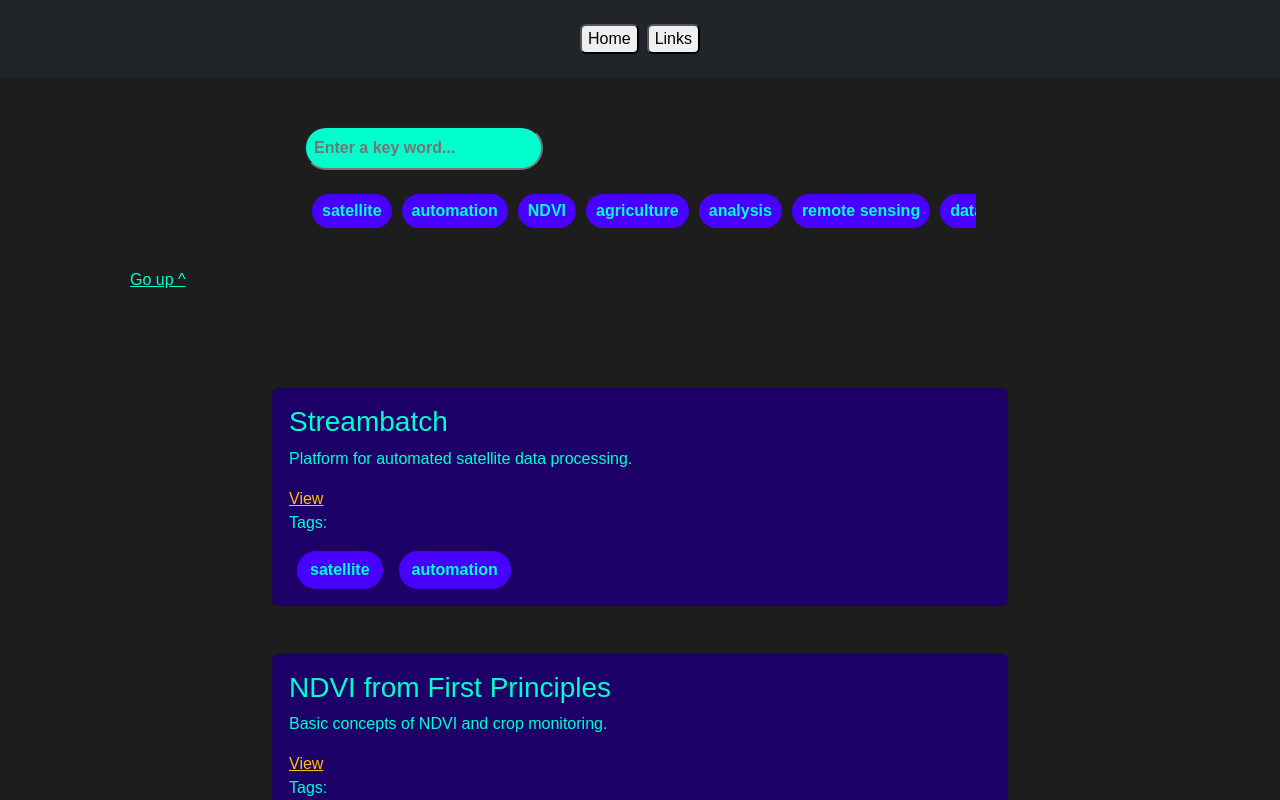
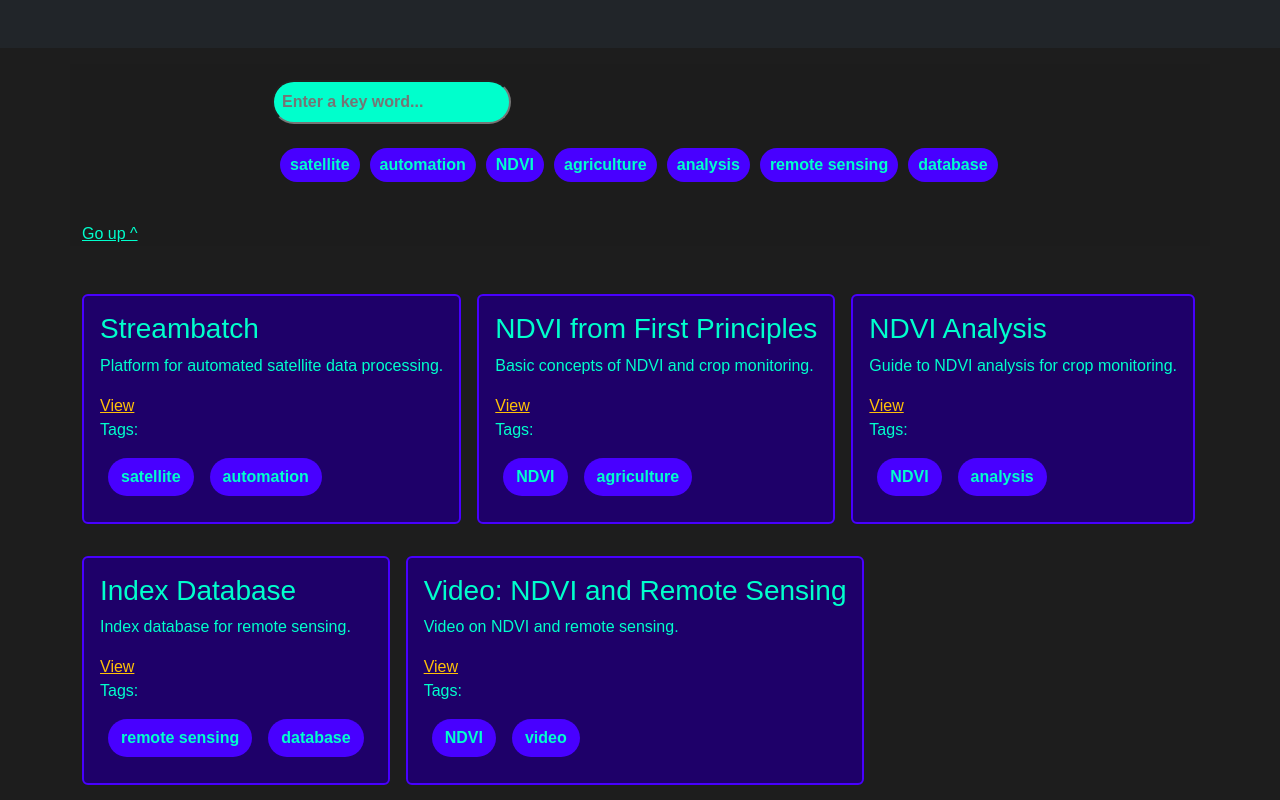
Before and after one commit to JungleKiosk/tagLinks, a Vue app: page /links in a window 1280 px wide. Shown: the top 800 px of the page. Built offline with nearby package versions, Linux system fonts and the light colour scheme.

Commit message:
commented routs

```diff
--- a/src/App.vue
+++ b/src/App.vue
@@ -7,17 +7,17 @@
 
     <div class="row justify-content-center ">
       <div class="col-12 col-lg-3 text-center text-center">
-        <RouterLink active-class="active" to="/">
+        <!-- <RouterLink active-class="active" to="/">
           <button class="rounded-2 btn_bg_green mx-1">
             <span>Home</span>
           </button>
-        </RouterLink>
+        </RouterLink> -->
 
-        <RouterLink active-class="active" to="/links">
+<!--         <RouterLink active-class="active" to="/links">
           <button class="rounded-2 btn_bg_green mx-1">
             <span>Links</span>
           </button>
-        </RouterLink>
+        </RouterLink> -->
 
       </div>
     </div>
--- a/src/assets/scss/partials/_cards.scss
+++ b/src/assets/scss/partials/_cards.scss
@@ -3,7 +3,7 @@
     top: 0;
     z-index: 1000;
     display: flex;
-    background-color: #1d1d1d;
+    background-color: #1d1d1de2;
 }
 
 .search_bar{
@@ -15,10 +15,22 @@
 .card_link{
     background-color: #1e0069;
     color: #00ffcc;
+    border: 2px solid #4800ff;
+}
+
+.card_link:hover {
+    transform: scale(1.02); /* Effetto hover per ingrandire leggermente */
 }
 
 .card_tags{
+    margin-bottom: 10px;
     background-color: #4800ff;
     color: #00ffcc;
     font-weight: bold;
 }
+
+.links-container {
+    display: flex;
+    flex-wrap: wrap; /* Permette alle cards di andare a capo se necessario */
+    gap: 16px; /* Spaziatura tra le cards */
+}
--- a/src/views/LinksView.vue
+++ b/src/views/LinksView.vue
@@ -53,8 +53,8 @@
 
 <template>
     <div class="container">
-        <div class="row justify-content-center sticky-container p-5">
-            <div class="col-12 col-lg-8 mb-3">
+        <div class="row justify-content-center sticky-container mt-3">
+            <div class="col-12 col-lg-8 mt-3 mb-3">
                 <input class="search_bar rounded-pill p-2" type="text" v-model="searchQuery" placeholder="Enter a key word..." @input="onSearchInput" />
             </div>
             <div class="col-12 col-lg-8">
@@ -65,10 +65,10 @@
         <!-- Barra di testo per inserire la parola chiave -->
 
         <!-- Componente Tags per filtrare con le tag -->
-        <div class="row justify-content-center mt-5">
-            <div class="col-12 col-lg-8">
-                <div class="links_container">
-                    <div v-for="link in filteredLinks" :key="link.id" class="card card_link p-3 text-dar mb-5">
+        <div class="row mt-5">
+            <div class="col-12 col-lg-12">
+                <div class="links-container">
+                    <div v-for="link in filteredLinks" :key="link.id" class="card card_link p-3 text-dar mb-3">
                         <h3>{{ link.title }}</h3>
                         <p>{{ link.description }}</p>
                         <a class="text-warning" :href="link.url" target="_blank">View</a>
```
